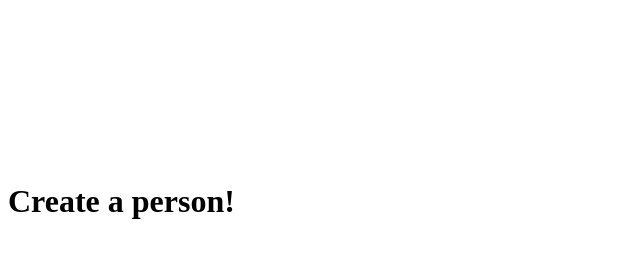
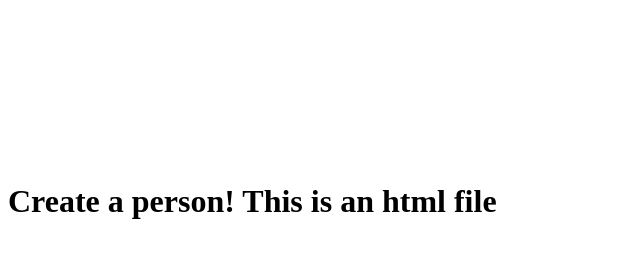
Before and after one commit to ClaireHodges/PersonalizedPeople, a plain HTML site: page Face.html in a window 1280 px wide. Shown: the whole page, without its empty margins (0-640 px from the left). Drawn offline with Linux system fonts and the light colour scheme.

Commit message:
here Claire

```diff
--- a/Face.html
+++ b/Face.html
@@ -7,7 +7,7 @@
 </head>
 <body>
 <canvas id="canvas"></canvas>
-<h1>Create a person!</h1>
+<h1>Create a person! This is an html file</h1>
 
 </body>
 <script type="text/javascript">
```
